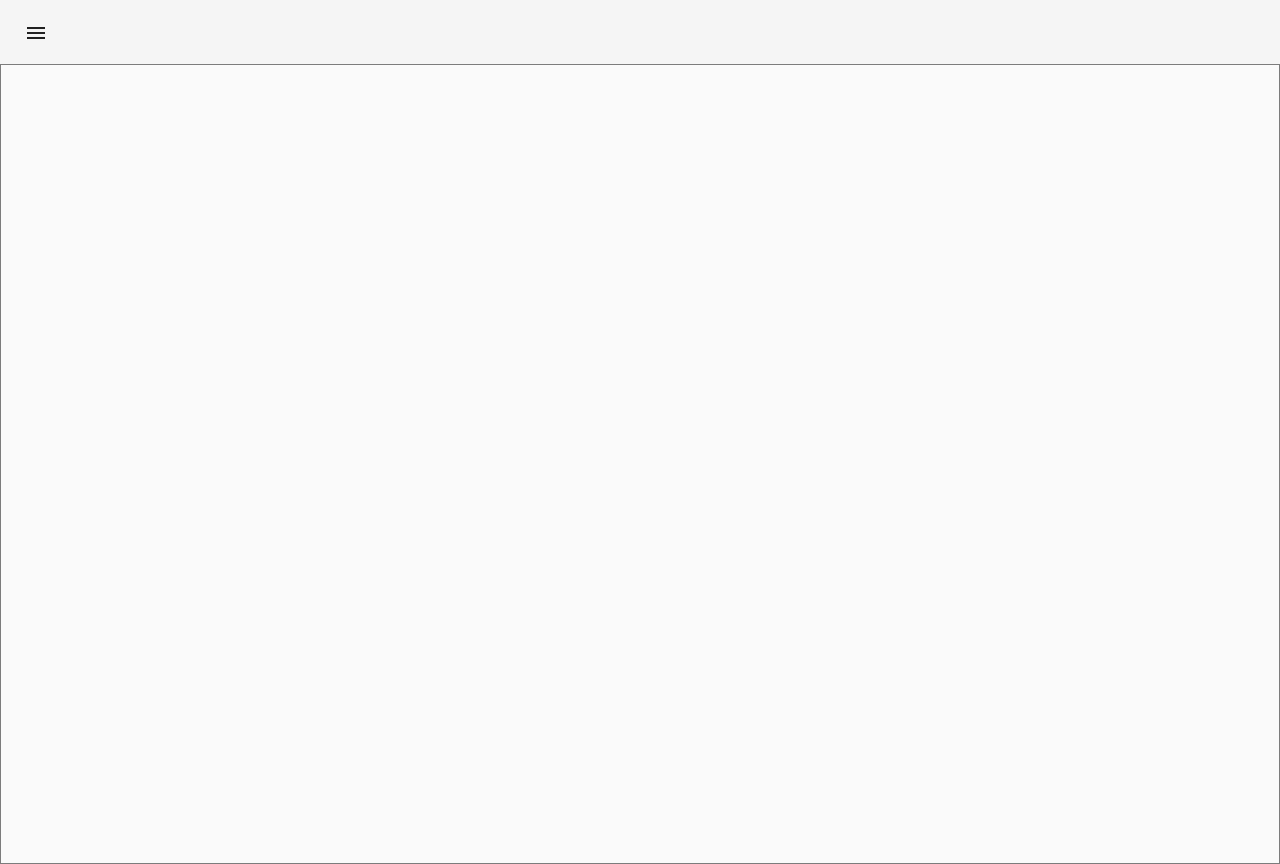
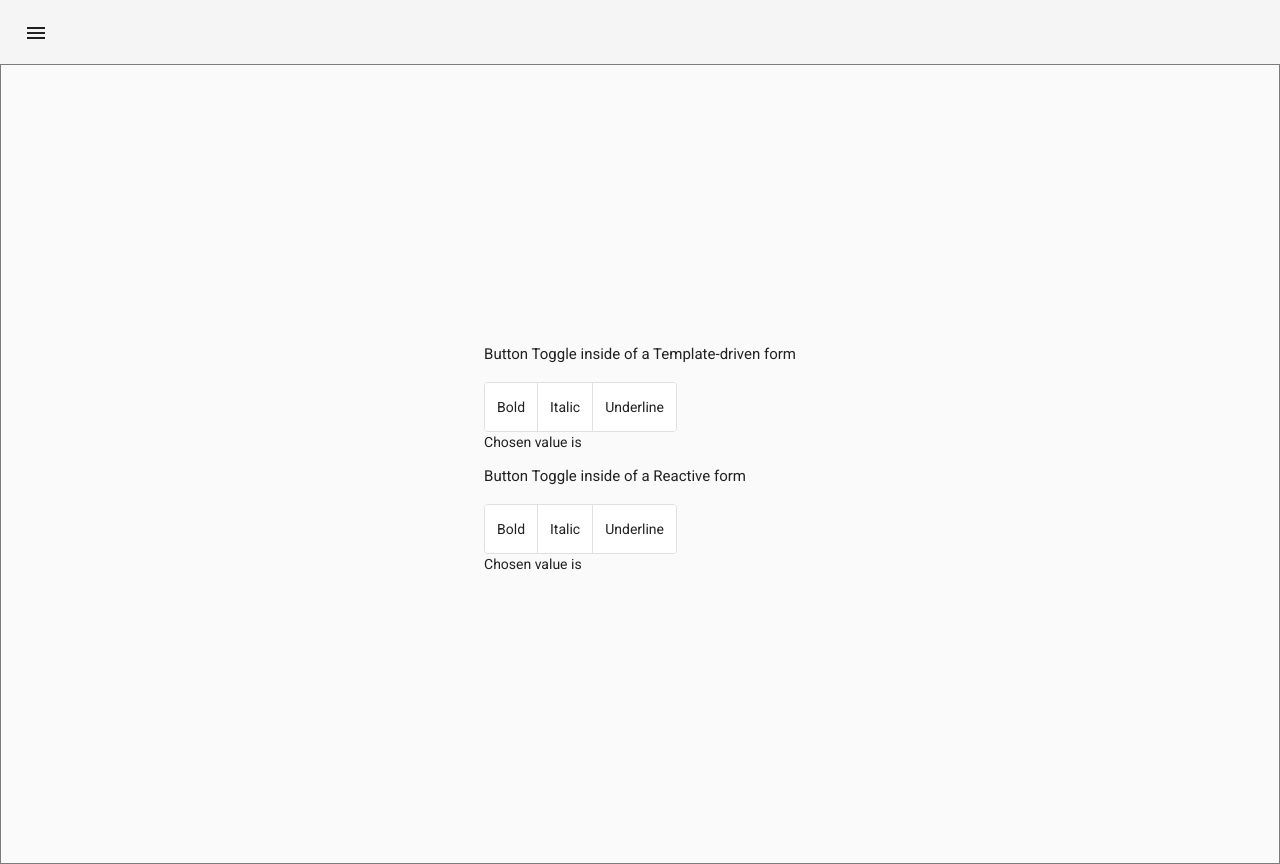
Before and after one commit to rmr1014/angular-sandbox, an Angular app in the folder sandbox/: page /button-toggle in a window 1280 px wide. Before the commit this address led to /. Built offline with nearby package versions, Linux system fonts and the light colour scheme.

Commit message:
Add ButtonToggleComponent

```diff
--- a/sandbox/src/app/app-routing.module.ts
+++ b/sandbox/src/app/app-routing.module.ts
@@ -2,12 +2,14 @@ import { NgModule } from '@angular/core';
 import { RouterModule, Routes } from '@angular/router';
 import { AngularWelcomeComponent } from './angular-welcome/angular-welcome.component';
 import { BadgeComponent } from './badge/badge.component';
+import { ButtonToggleComponent } from './button-toggle/button-toggle.component';
 import { ButtonComponent } from './button/button.component';
 
 const routes: Routes = [
   { path: '', redirectTo: '/welcome', pathMatch: 'full' },
   { path: 'badge', component: BadgeComponent },
   { path: 'button', component: ButtonComponent },
+  { path: 'button-toggle', component: ButtonToggleComponent},
   { path: 'welcome', component: AngularWelcomeComponent },
 ];
 
--- a/sandbox/src/app/app.component.html
+++ b/sandbox/src/app/app.component.html
@@ -15,6 +15,9 @@
     <div>
       <a mat-button routerLink="/button">Button</a>
     </div>
+    <div>
+      <a mat-button routerLink="/button-toggle">ButtonToggle</a>
+    </div>
   </mat-drawer>
 
   <div class="example-sidenav-content">
--- /dev/null
+++ b/sandbox/src/app/button-toggle/button-toggle.component.html
@@ -0,0 +1,19 @@
+<section>
+    <h4>Button Toggle inside of a Template-driven form</h4>
+    <mat-button-toggle-group [(ngModel)]="fontStyle" aria-label="Font Style">
+      <mat-button-toggle value="bold">Bold</mat-button-toggle>
+      <mat-button-toggle value="italic">Italic</mat-button-toggle>
+      <mat-button-toggle value="underline">Underline</mat-button-toggle>
+    </mat-button-toggle-group>
+    <p>Chosen value is {{fontStyle}}</p>
+  </section>
+
+  <section>
+    <h4>Button Toggle inside of a Reactive form</h4>
+    <mat-button-toggle-group [formControl]="fontStyleControl" aria-label="Font Style">
+      <mat-button-toggle value="bold">Bold</mat-button-toggle>
+      <mat-button-toggle value="italic">Italic</mat-button-toggle>
+      <mat-button-toggle value="underline">Underline</mat-button-toggle>
+    </mat-button-toggle-group>
+    <p>Chosen value is {{fontStyleControl.value}}</p>
+  </section>
--- /dev/null
+++ b/sandbox/src/app/button-toggle/button-toggle.component.ts
@@ -0,0 +1,18 @@
+import { Component, OnInit } from '@angular/core';
+import { FormControl } from '@angular/forms';
+
+@Component({
+  selector: 'app-button-toggle',
+  templateUrl: './button-toggle.component.html',
+  styleUrls: ['./button-toggle.component.css']
+})
+export class ButtonToggleComponent implements OnInit {
+  fontStyleControl = new FormControl('');
+  fontStyle?: string;
+
+  constructor() { }
+
+  ngOnInit(): void {
+  }
+
+}
```
Also changed, not shown: sandbox/src/app/app.module.ts (+11 -4 lines), sandbox/src/app/button-toggle/button-toggle.component.css (added), 1 other file (tests, documents, lock files or other folders).
